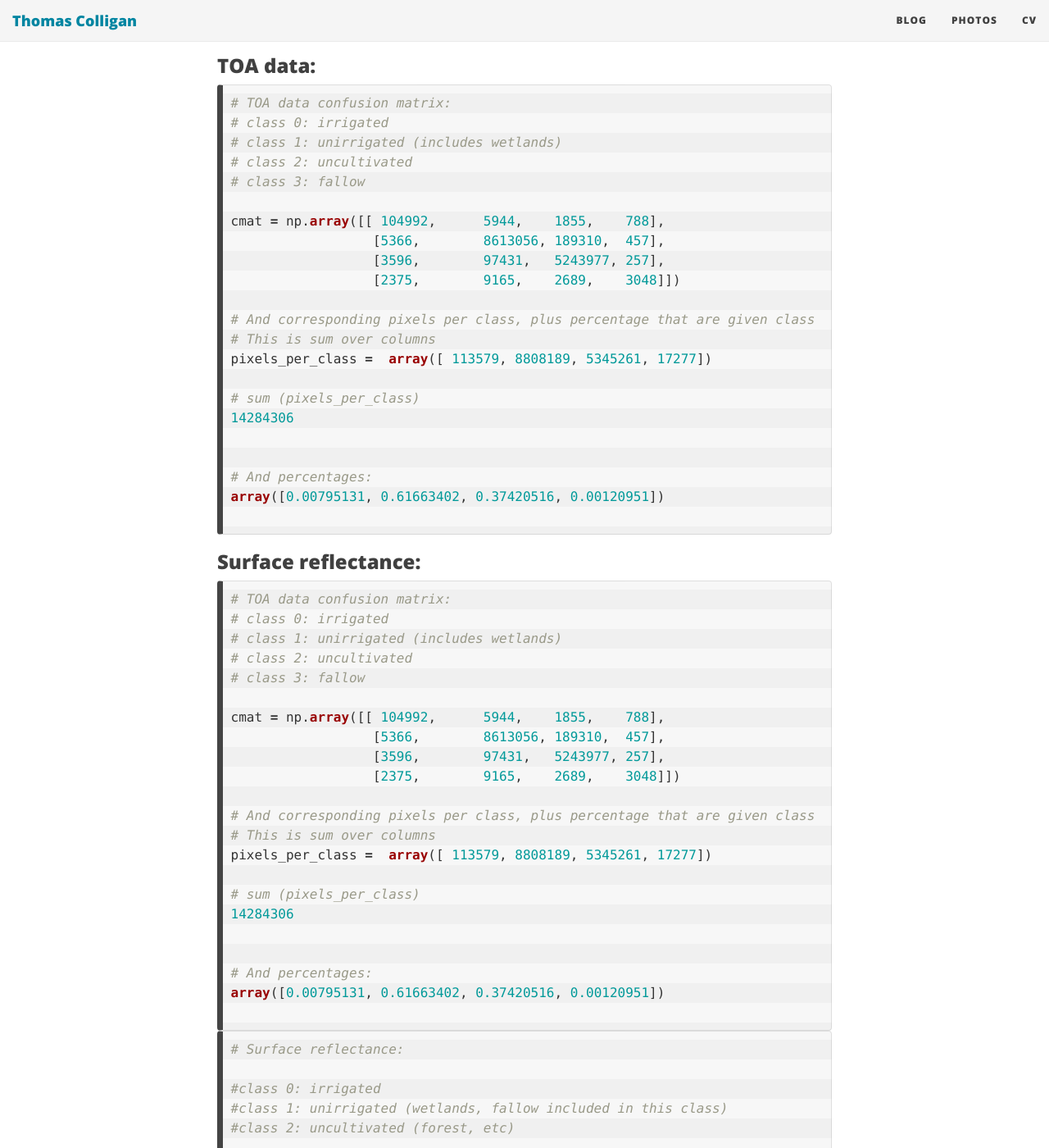
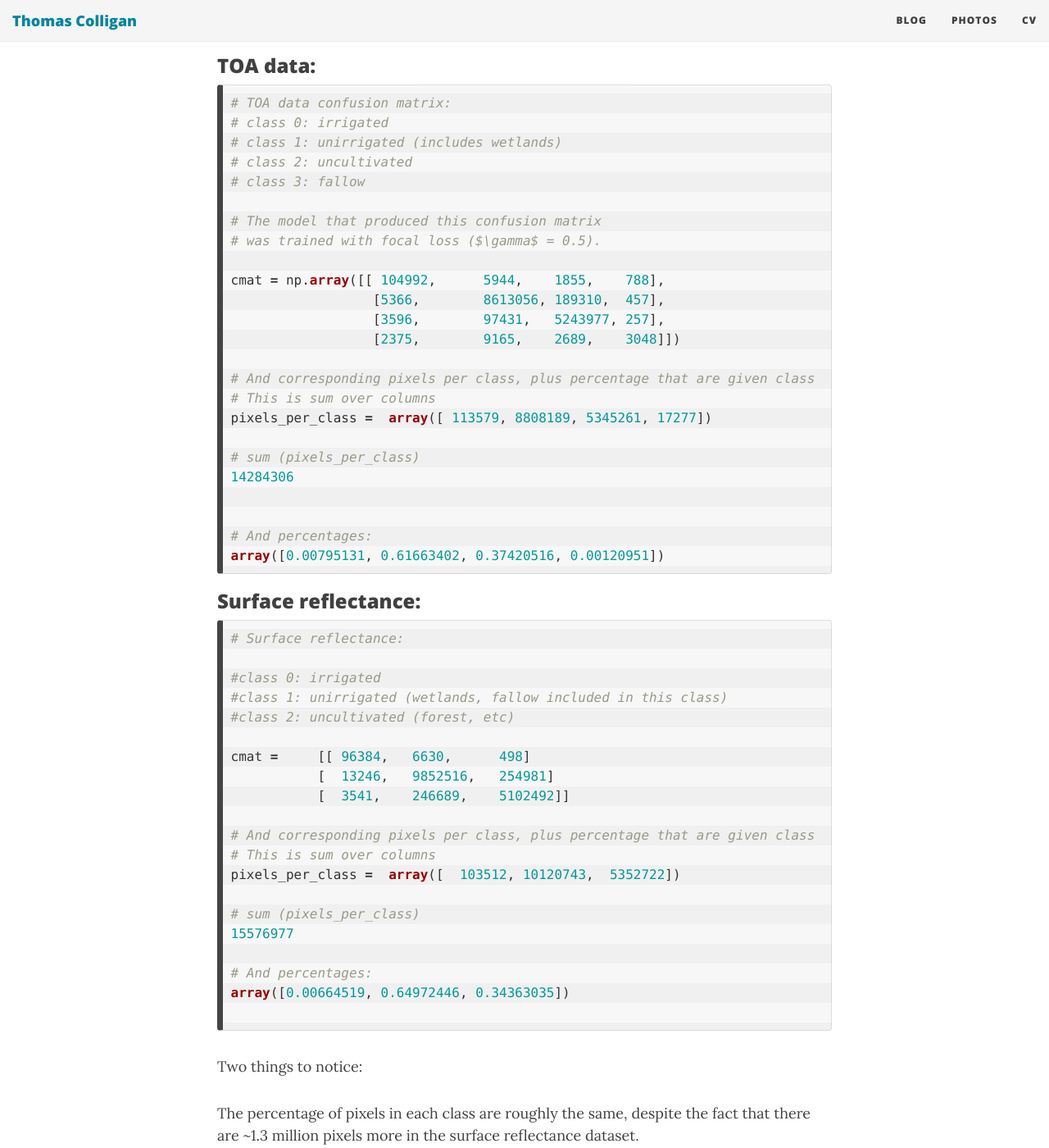
Before and after one commit to colligant/colligant.github.io, a Jekyll site: the page built from _posts/2020-04-19-2020-04-19-training-data-differences.md, in a window 1280 px wide and 1400 px high, scrolled down 835 px. Shown: the whole window at 82% size. Built offline with Jekyll 4.4.1, drawn with Linux system fonts in a browser that asks for light colours; nearby versions of some CDN libraries.

Commit message:
Update post, fix extra code block

````diff
--- a/_posts/2020-04-19-2020-04-19-training-data-differences.md
+++ b/_posts/2020-04-19-2020-04-19-training-data-differences.md
@@ -21,6 +21,7 @@ scenes I extract data with a raster scan and I perform off-line oversampling by
 tiles over the centroids of each labeled polygon. For the TOA data, I just extracted data by a
 raster scan. The labels extracted by a raster scan for each method are the exact same.
 
+
 ### TOA data:
 
 ```python
@@ -30,13 +31,15 @@ raster scan. The labels extracted by a raster scan for each method are the exact
 # class 2: uncultivated
 # class 3: fallow
 
+# The model that produced this confusion matrix
+# was trained with focal loss ($\gamma$ = 0.5).
+
 cmat = np.array([[ 104992,	5944,	 1855, 	  788],
                   [5366,	8613056, 189310,  457],
                   [3596,	97431,	 5243977, 257],
                   [2375,	9165,	 2689,	  3048]])
 
-# And corresponding pixels per class, plus percentage that are given class
-# This is sum over columns
+# And corresponding pixels per class, plus percentage that are given class # This is sum over columns
 pixels_per_class =  array([ 113579, 8808189, 5345261, 17277])
 
 # sum (pixels_per_class)
@@ -45,36 +48,9 @@ pixels_per_class =  array([ 113579, 8808189, 5345261, 17277])
 
 # And percentages:
 array([0.00795131, 0.61663402, 0.37420516, 0.00120951])
-
 ```
 
 ### Surface reflectance:
-
-```python
-# TOA data confusion matrix:
-# class 0: irrigated
-# class 1: unirrigated (includes wetlands)
-# class 2: uncultivated
-# class 3: fallow
-
-cmat = np.array([[ 104992,	5944,	 1855, 	  788],
-                  [5366,	8613056, 189310,  457],
-                  [3596,	97431,	 5243977, 257],
-                  [2375,	9165,	 2689,	  3048]])
-
-# And corresponding pixels per class, plus percentage that are given class
-# This is sum over columns
-pixels_per_class =  array([ 113579, 8808189, 5345261, 17277])
-
-# sum (pixels_per_class)
-14284306
-
-
-# And percentages:
-array([0.00795131, 0.61663402, 0.37420516, 0.00120951])
-
-```
-
 ```python
 # Surface reflectance:
 
@@ -97,6 +73,7 @@ pixels_per_class =  array([  103512, 10120743,  5352722])
 array([0.00664519, 0.64972446, 0.34363035])
 
 ```
+
 Two things to notice:
 
 The percentage of pixels in each class are roughly the same, despite the fact that there
````
